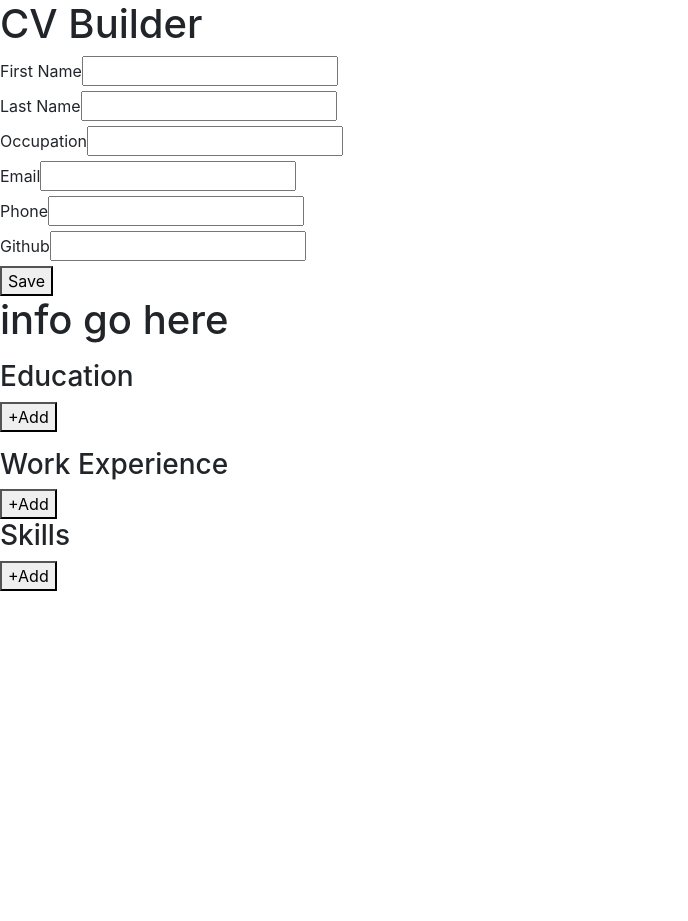
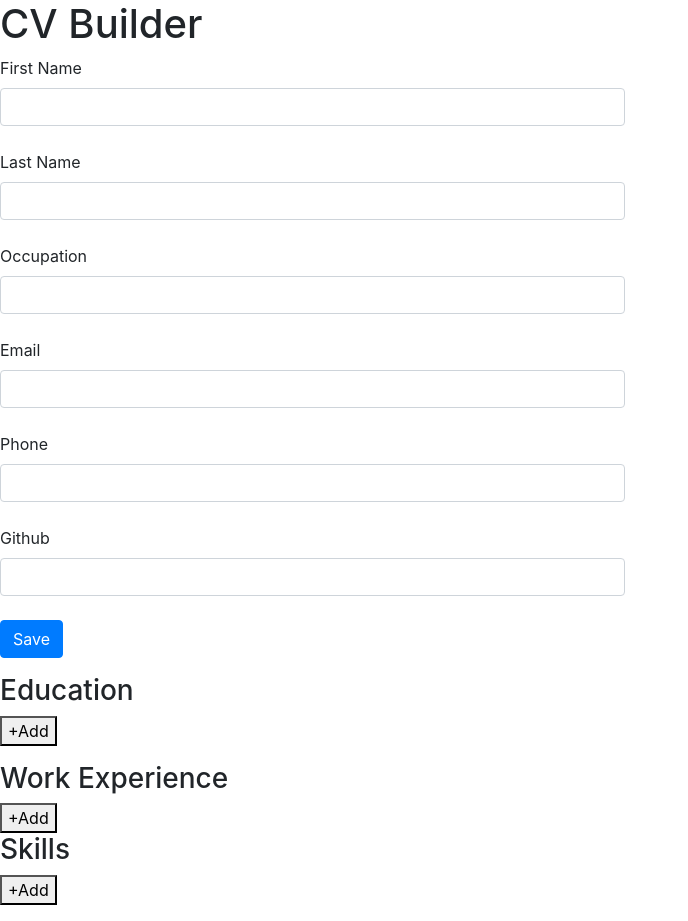
Before and after one commit to Montenegrojds/cvapp, a React (Create React App) app: page / in a window 1280 px wide. Shown: the whole page, without its empty margins (0-688 px from the left). Before the commit the page ends 800 px from the top, so only its background shows below. Built offline with nearby package versions, Linux system fonts and the light colour scheme.

Commit message:
adding react style

```diff
--- a/src/components/personalinfo.js
+++ b/src/components/personalinfo.js
@@ -1,5 +1,6 @@
 import React from 'react';
-
+import Button from 'react-bootstrap/Button';
+import Form from 'react-bootstrap/Form';
 class PersonalInfo extends React.Component {
     constructor(props){
         super(props)
@@ -14,7 +15,6 @@ class PersonalInfo extends React.Component {
 
             displayStatus: false
         }
-
         this.handleChanges= this.handleChanges.bind(this);
         this.onSubmitPI = this.onSubmitPI.bind(this);
         this.displayInfo = this.displayInfo.bind(this);
@@ -59,68 +59,79 @@ class PersonalInfo extends React.Component {
         }
     }
 
-
-
-    render(){
+    displayForm(){
         return(
             <div>
                  {/* Personal information*/}
-                <form onSubmit={this.onSubmitPI}>
-                    <label htmlFor="firstName">First Name</label>
-                    <input type="text" id="firstName"
+                 <Form onSubmit={this.onSubmitPI}>
+                    <Form.Group>
+                        <Form.Label htmlFor="firstName">First Name</Form.Label>
+                        <Form.Control type="text" id="firstName"
                         onChange={this.handleChanges}
                         value={this.state.firstName}
                         name='firstName'
                         />
                         <br />
-                    <label htmlFor="lasttName">Last Name</label>
-                    <input type="text" id="lasttName"
+                        <Form.Label htmlFor="lasttName">Last Name</Form.Label>
+                        <Form.Control type="text" id="lasttName"
                             onChange={this.handleChanges}
                             value={this.state.LastName}
                             name='lastName'
                         />
                         <br />
 
-                    <label htmlFor="occupation">Occupation</label>
-                    <input type="text" id="occupation"
+                        <Form.Label htmlFor="occupation">Occupation</Form.Label>
+                        <Form.Control type="text" id="occupation"
                             onChange={this.handleChanges}
                             value={this.state.occupation}
                             name='occupation'
                         />
                         <br />
 
-                    <label htmlFor="email">Email</label>
-                    <input type="text" id="email"
+                        <Form.Label htmlFor="email">Email</Form.Label>
+                        <Form.Control type="text" id="email"
                             onChange={this.handleChanges}
                             value={this.state.email}
                             name='email'
                         />
                         <br />
 
-                    <label htmlFor="phone">Phone</label>
-                    <input type="text" id="phone"
+                        <Form.Label htmlFor="phone">Phone</Form.Label>
+                        <Form.Control type="text" id="phone"
                             onChange={this.handleChanges}
                             value={this.state.phone}
                             name='phone'
                         />
                         <br />
 
-                    <label htmlFor="github">Github</label>
-                    <input type="text" id="github"
+                        <Form.Label htmlFor="github">Github</Form.Label>
+                        <Form.Control type="text" id="github"
                             onChange={this.handleChanges}
                             value={this.state.github}
                             name='github'
                         />
                         <br />
 
-                    <button type='submit'>Save</button>
-                </form>
+                        <Button type='submit' variant="primary">Save</Button>
+                    </Form.Group>
+                </Form>
+            </div>
+        )
+    }
 
-                <h1>info go here</h1>
+
+
+    render(){
+        return(
+            <div className="d-grid row ">
+                <div className="col-12 col-lg-6 justify-content-center col-centered">
+                    {this.displayForm()}
+                </div>
+                <div className="col-12 col-lg-6 justify-content-center col-centered">
                 <ul>
-
                     {this.displayInfo()}
                     </ul>
+                </div>
 
 
             </div>
```
Lines whose indentation alone changed are shown as unchanged.
